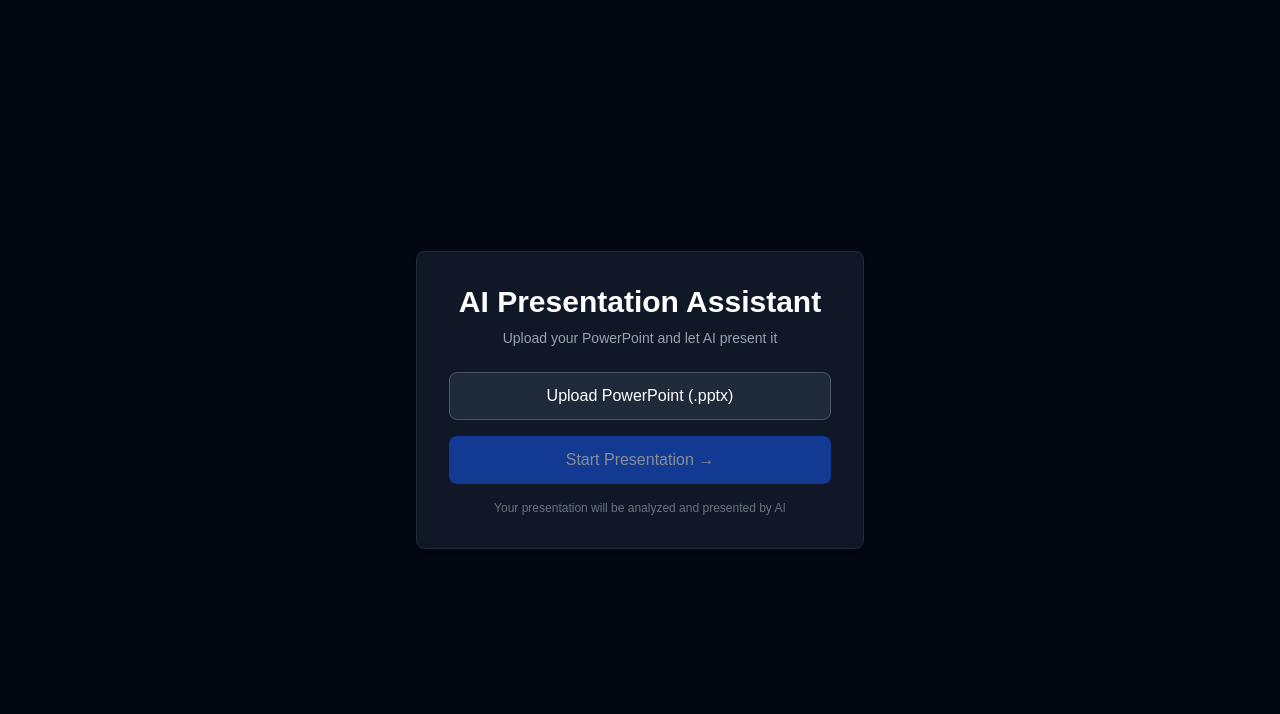
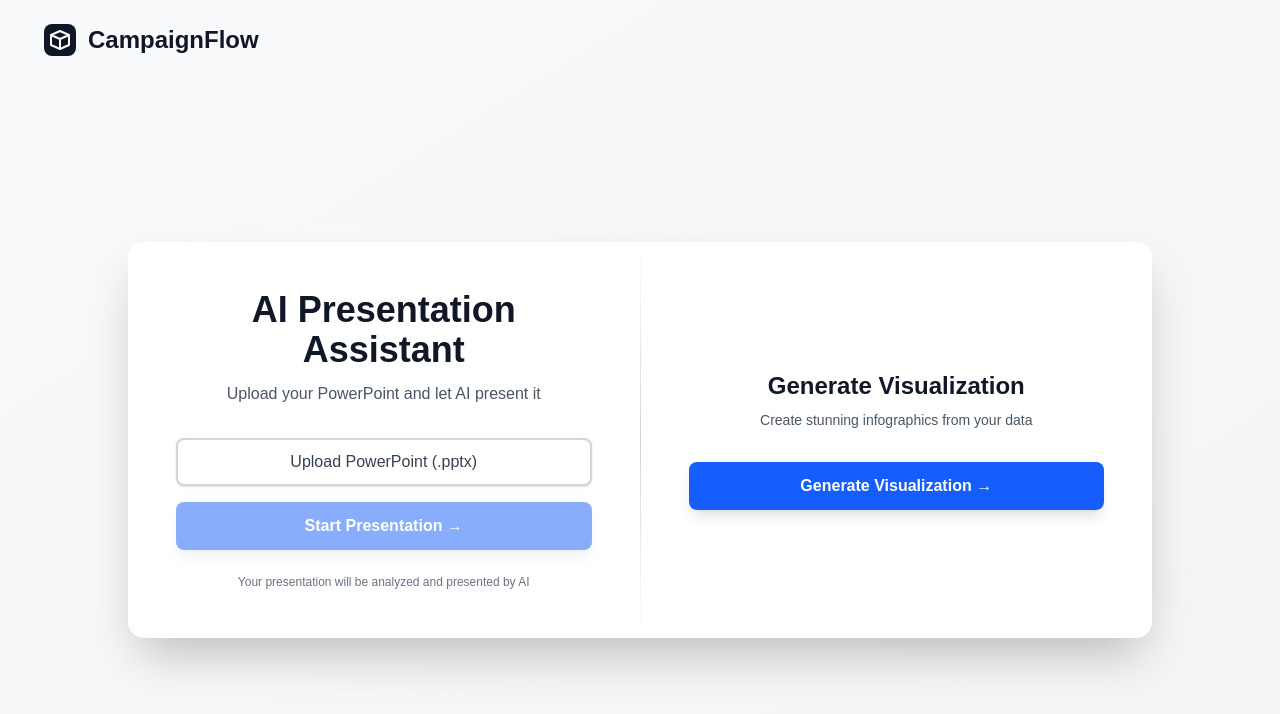
Before and after one commit to kartiknesari/presentation-ai-frontend, a Next.js app: page / in a window 1280 px wide. Shown: the top 714 px of the page. Built offline with nearby package versions, Linux system fonts and the light colour scheme; no server answers.

Commit message:
Changes - Changed theme to white - Added new button for creating visualizations

```diff
--- a/components/app/welcome-view.tsx
+++ b/components/app/welcome-view.tsx
@@ -117,12 +117,39 @@ export default function WelcomeView({ onPresentationStart }: WelcomeViewProps) {
     };
 
     return (
-        <div className="flex flex-col min-h-screen items-center justify-center bg-gray-950">
-            <section className="bg-gray-900 flex flex-col items-center justify-center text-center p-8 rounded-lg shadow-lg border border-gray-800 max-w-md w-full">
-                <h1 className="text-3xl font-bold text-white mb-2">
+        <div className="flex min-h-screen flex-col bg-linear-to-br from-gray-50 to-gray-100">
+            {/* Header with Logo */}
+            <header className="p-6">
+                <div className="flex items-center gap-3">
+                    <div className="w-8 h-8 bg-gray-900 rounded-lg flex items-center justify-center ml-5">
+                        <svg
+                            viewBox="0 0 24 24"
+                            fill="none"
+                            className="w-6 h-6"
+                        >
+                            <path
+                                d="M3 7L12 3L21 7M3 7L12 11M3 7V17L12 21M21 7L12 11M21 7V17L12 21M12 11V21"
+                                stroke="white"
+                                strokeWidth="2"
+                                strokeLinecap="round"
+                                strokeLinejoin="round"
+                            />
+                        </svg>
+                    </div>
+                    <span className="text-2xl font-bold text-gray-900">
+                        CampaignFlow
+                    </span>
+                </div>
+            </header>
+
+            {/* Main Content */}
+            <div className="flex flex-1 items-center justify-center p-8">
+                <div className="flex flex-row bg-white rounded-2xl shadow-2xl overflow-hidden max-w-5xl w-full">
+                    <section className="flex flex-1 flex-col items-center justify-center text-center p-12">
+                        <h1 className="text-4xl font-bold text-gray-900 mb-3">
                             AI Presentation Assistant
                         </h1>
-                <p className="text-gray-400 text-sm mb-6">
+                        <p className="text-gray-600 text-base mb-8">
                             Upload your PowerPoint and let AI present it
                         </p>
 
@@ -142,16 +169,18 @@ export default function WelcomeView({ onPresentationStart }: WelcomeViewProps) {
                         <button
                             onClick={() => fileInputRef.current?.click()}
                             disabled={isUploading}
-                    className="h-12 w-full rounded-lg px-5 font-medium transition-colors
-                               border border-gray-600 text-white bg-gray-800 hover:bg-gray-700
-                               mb-4 disabled:opacity-50 disabled:cursor-not-allowed"
+                            className="h-12 w-full rounded-lg px-5 font-medium transition-all
+                               border-2 border-gray-300 text-gray-700 bg-white hover:bg-gray-50 hover:border-gray-400
+                               mb-4 disabled:opacity-50 disabled:cursor-not-allowed shadow-sm"
                         >
                             {file ? "Change File" : "Upload PowerPoint (.pptx)"}
                         </button>
 
                         {file && (
-                    <div className="w-full mb-4 p-3 bg-green-900/20 border border-green-700 rounded-lg">
-                        <p className="text-green-400 text-sm">✓ {file.name}</p>
+                            <div className="w-full mb-4 p-4 bg-green-50 border-2 border-green-200 rounded-lg">
+                                <p className="text-green-700 text-sm font-medium">
+                                    ✓ {file.name}
+                                </p>
                                 <p className="text-gray-500 text-xs mt-1">
                                     {(file.size / 1024 / 1024).toFixed(2)} MB
                                 </p>
@@ -159,20 +188,20 @@ export default function WelcomeView({ onPresentationStart }: WelcomeViewProps) {
                         )}
 
                         {error && (
-                    <div className="w-full mb-4 p-3 bg-red-900/20 border border-red-700 rounded-lg">
-                        <p className="text-red-400 text-sm">{error}</p>
+                            <div className="w-full mb-4 p-4 bg-red-50 border-2 border-red-200 rounded-lg">
+                                <p className="text-red-700 text-sm">{error}</p>
                             </div>
                         )}
 
                         {isUploading && (
                             <div className="w-full mb-4">
-                        <div className="bg-gray-700 rounded-full h-2 overflow-hidden">
+                                <div className="bg-gray-200 rounded-full h-2.5 overflow-hidden">
                                     <div
-                                className="bg-blue-500 h-full transition-all duration-300"
+                                        className="bg-blue-600 h-full transition-all duration-300"
                                         style={{ width: `${uploadProgress}%` }}
                                     />
                                 </div>
-                        <p className="text-gray-400 text-sm mt-2">
+                                <p className="text-gray-600 text-sm mt-2">
                                     {uploadProgress < 100
                                         ? `Uploading... ${uploadProgress}%`
                                         : "Processing slides..."}
@@ -183,17 +212,135 @@ export default function WelcomeView({ onPresentationStart }: WelcomeViewProps) {
                         <button
                             onClick={startPresentation}
                             disabled={!file || isUploading}
-                    className="h-12 w-full rounded-lg px-5 font-medium transition-colors
-                               bg-blue-600 text-white hover:bg-blue-700
+                            className="h-12 w-full rounded-lg px-5 font-semibold transition-all
+                               bg-blue-600 text-white hover:bg-blue-700 shadow-lg hover:shadow-xl
                                disabled:opacity-50 disabled:cursor-not-allowed"
                         >
-                    {isUploading ? "Processing..." : "Start Presentation →"}
+                            {isUploading
+                                ? "Processing..."
+                                : "Start Presentation →"}
                         </button>
 
-                <p className="text-gray-500 text-xs mt-4">
-                    Your presentation will be analyzed and presented by AI
+                        <p className="text-gray-500 text-xs mt-6">
+                            Your presentation will be analyzed and presented by
+                            AI
                         </p>
                     </section>
+
+                    {/* Vertical Divider */}
+                    <div className="w-px bg-gradient-to-b from-transparent via-gray-300 to-transparent self-stretch"></div>
+
+                    <section className="flex flex-1 flex-col items-center justify-center p-12">
+                        <div className="text-center mb-8">
+                            <h2 className="text-2xl font-bold text-gray-900 mb-2">
+                                Generate Visualization
+                            </h2>
+                            <p className="text-gray-600 text-sm">
+                                Create stunning infographics from your data
+                            </p>
                         </div>
+
+                        <a
+                            href="#"
+                            className="h-12 w-full rounded-lg px-5 font-semibold transition-all
+                               bg-blue-600 text-white hover:bg-blue-700 shadow-lg hover:shadow-xl
+                               flex items-center justify-center"
+                        >
+                            Generate Visualization →
+                        </a>
+                    </section>
+                </div>
+            </div>
+        </div>
+        // <div className="flex flex-row min-h-screen items-center justify-center bg-gray-950 divide-solid">
+        //     <section className="bg-gray-900 flex flex-1 flex-col items-center justify-center text-center p-8 rounded-lg shadow-lg border border-gray-800 max-w-md w-full">
+        //         <h1 className="text-3xl font-bold text-white mb-2">
+        //             AI Presentation Assistant
+        //         </h1>
+        //         <p className="text-gray-400 text-sm mb-6">
+        //             Upload your PowerPoint and let AI present it
+        //         </p>
+
+        //         <input
+        //             type="file"
+        //             className="hidden"
+        //             ref={fileInputRef}
+        //             accept=".pptx"
+        //             onChange={(e) => {
+        //                 if (e.target.files?.[0]) {
+        //                     setFile(e.target.files[0]);
+        //                     setError(null);
+        //                 }
+        //             }}
+        //         />
+
+        //         <button
+        //             onClick={() => fileInputRef.current?.click()}
+        //             disabled={isUploading}
+        //             className="h-12 w-full rounded-lg px-5 font-medium transition-colors
+        //                        border border-gray-600 text-white bg-gray-800 hover:bg-gray-700
+        //                        mb-4 disabled:opacity-50 disabled:cursor-not-allowed"
+        //         >
+        //             {file ? "Change File" : "Upload PowerPoint (.pptx)"}
+        //         </button>
+
+        //         {file && (
+        //             <div className="w-full mb-4 p-3 bg-green-900/20 border border-green-700 rounded-lg">
+        //                 <p className="text-green-400 text-sm">✓ {file.name}</p>
+        //                 <p className="text-gray-500 text-xs mt-1">
+        //                     {(file.size / 1024 / 1024).toFixed(2)} MB
+        //                 </p>
+        //             </div>
+        //         )}
+
+        //         {error && (
+        //             <div className="w-full mb-4 p-3 bg-red-900/20 border border-red-700 rounded-lg">
+        //                 <p className="text-red-400 text-sm">{error}</p>
+        //             </div>
+        //         )}
+
+        //         {isUploading && (
+        //             <div className="w-full mb-4">
+        //                 <div className="bg-gray-700 rounded-full h-2 overflow-hidden">
+        //                     <div
+        //                         className="bg-blue-500 h-full transition-all duration-300"
+        //                         style={{ width: `${uploadProgress}%` }}
+        //                     />
+        //                 </div>
+        //                 <p className="text-gray-400 text-sm mt-2">
+        //                     {uploadProgress < 100
+        //                         ? `Uploading... ${uploadProgress}%`
+        //                         : "Processing slides..."}
+        //                 </p>
+        //             </div>
+        //         )}
+
+        //         <button
+        //             onClick={startPresentation}
+        //             disabled={!file || isUploading}
+        //             className="h-12 w-full rounded-lg px-5 font-medium transition-colors
+        //                        bg-blue-600 text-white hover:bg-blue-700
+        //                        disabled:opacity-50 disabled:cursor-not-allowed"
+        //         >
+        //             {isUploading ? "Processing..." : "Start Presentation →"}
+        //         </button>
+
+        //         <p className="text-gray-500 text-xs mt-4">
+        //             Your presentation will be analyzed and presented by AI
+        //         </p>
+        //     </section>
+        //     {/* Divider */}
+        //     <div className="w-px bg-gray-700 self-stretch mx-8"></div>
+        //     <section className="flex-1 flex flex-col items-center justify-center max-w-md p-8">
+        //         <a
+        //             href="https://infographicfe.vercel.app/"
+        //             className="h-12 w-full rounded-lg px-5 font-medium transition-colors
+        //                        bg-blue-600 text-white hover:bg-blue-700 flex items-center justify-center"
+        //             target="_blank"
+        //         >
+        //             {"Generate Visualization"}
+        //         </a>
+        //     </section>
+        // </div>
     );
 }
```
Lines whose indentation alone changed are shown as unchanged.
